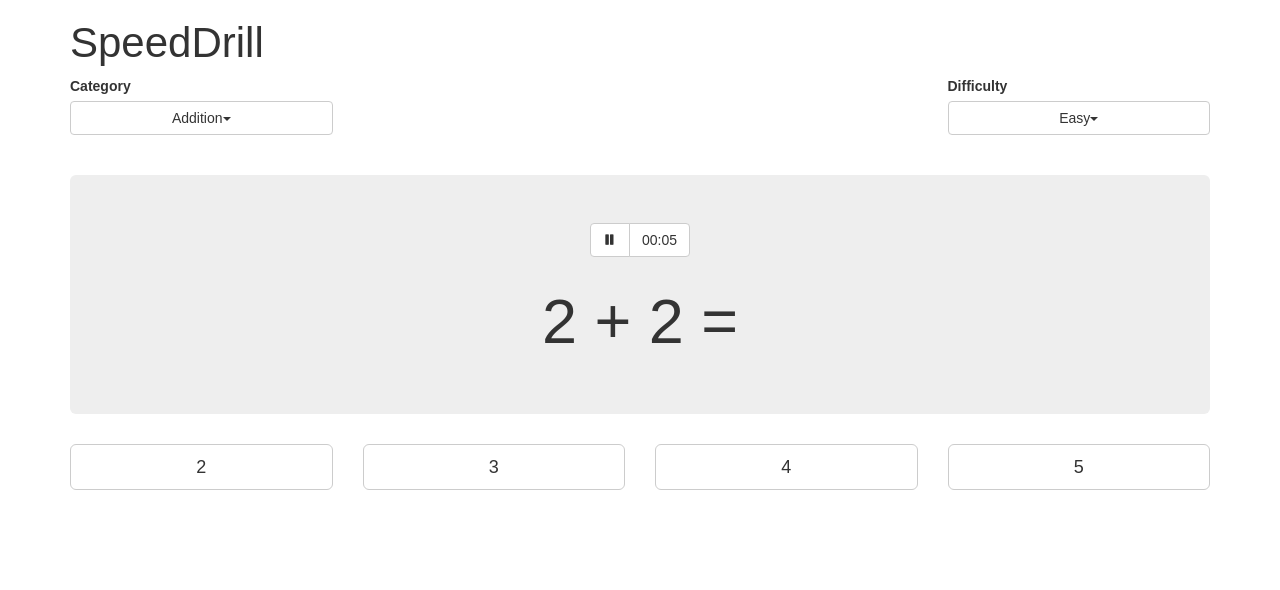
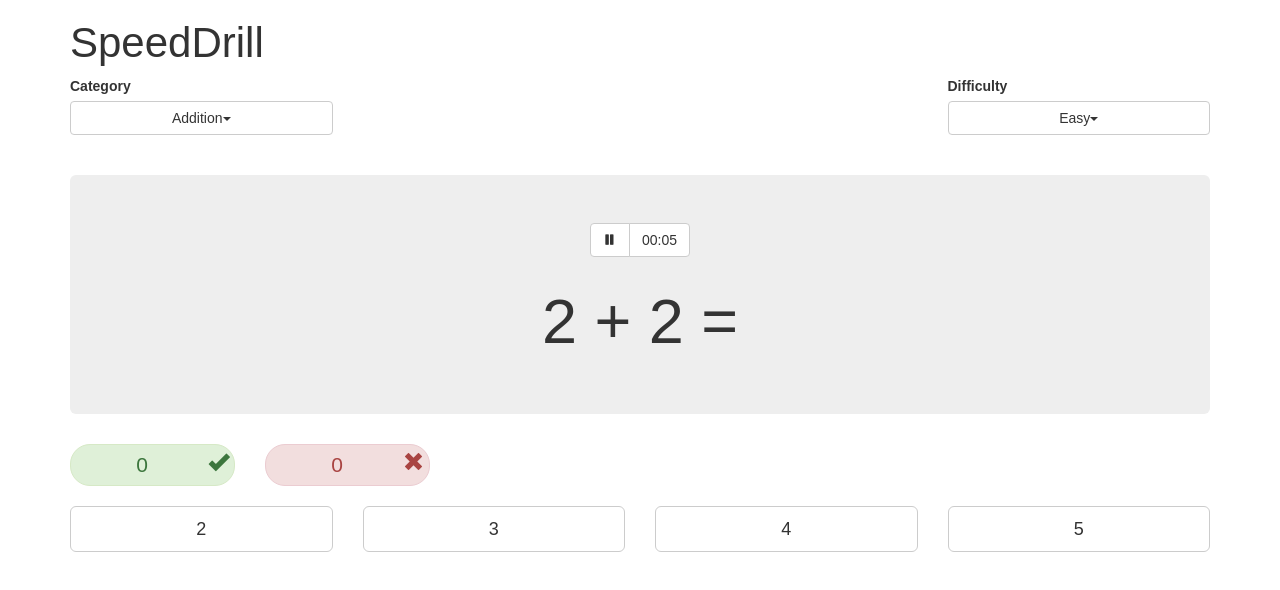
Before and after one commit to RadDog25/SpeedDrill, a React (Create React App) app: page / in a window 1280 px wide. Shown: the top 590 px of the page. Built offline with nearby package versions, Linux system fonts and the light colour scheme.

Commit message:
added alerts for answer scores, but going to try something else

```diff
--- a/src/components/Score.js
+++ b/src/components/Alert.js
@@ -5,8 +5,11 @@ import { clickedSetting } from '../actions/settingsActions.js';
 
 class Alert extends Component {
     render() {
-        return(
-            <div className={`alert alert-${this.props.type}`} role="alert">{ this.props.text }</div>
+        return (
+            <div className={`alert alert-${this.props.alert}`} role="alert">
+                {this.props.text}
+                <span className={`glyphicon glyphicon-${this.props.glyphicon}`} aria-hidden="true"></span><span className="sr-only">Error:</span>
+            </div>
         );
     }
 }
--- a/src/components/App.js
+++ b/src/components/App.js
@@ -7,6 +7,7 @@ require('../setupBootstrap.js'); //this script gets bootstrap up and running
 import DropdownMenu from './DropdownMenu.js'; //bring in components
 import Question from './Question.js';
 import Answer from './Answer.js';
+import Alert from './Alert.js';
 
 
 class App extends Component {
@@ -16,17 +17,26 @@ class App extends Component {
         <h1 className="title" >SpeedDrill</h1>
         <div className="row">
           <div className="col-xs-6 col-md-3">
-            <DropdownMenu title={this.props.settings.category} label="Category" lis={  ["Addition", "Subtraction", "Multiplication", "Divison"] }/>
+            <DropdownMenu title={this.props.settings.category} label="Category" lis={["Addition", "Subtraction", "Multiplication", "Divison"]} />
           </div>
           <div className="col-xs-6 col-md-3 col-md-offset-6">
-            <DropdownMenu title={this.props.settings.difficulty} label="Difficulty" lis={ ["Easy", "Medium", "Hard"] } />
+            <DropdownMenu title={this.props.settings.difficulty} label="Difficulty" lis={["Easy", "Medium", "Hard"]} />
           </div>
         </div>
         <Question />
+        {/* alert needs text, alert and glyphicon props  */}
+        <div className="row">
+          <div className="col-xs-6 col-md-2">
+            <Alert alert={"success"} glyphicon={"ok"} text={this.props.history.pastCorrectAnswers} />
+          </div>
+          <div className="col-xs-6 col-md-2">
+            <Alert alert={"danger"} glyphicon={"remove"} text={this.props.history.pastIncorrectAnswers} />
+          </div>
+        </div>
         <div className="row">
           { //make 4 answers
-            this.props.answers.map( (answer, index) => {
-              return <Answer answer={ answer } key={ index } index={ index } />
+            this.props.answers.map((answer, index) => {
+              return <Answer answer={answer} key={index} index={index} />
             })
           }
         </div>
@@ -39,7 +49,8 @@ function mapStateToProps(state) {
   return {
     settings: state.settings,
     answers: state.playState.answers,
+    history: state.history,
   }
 }
 
-export default connect (mapStateToProps) (App);
+export default connect(mapStateToProps)(App);
--- a/src/css/App.css
+++ b/src/css/App.css
@@ -1,5 +1,6 @@
 body .container {
   /* srink the jumbotron question display for smaller devices like phones */
+  /*modify the alert bootstrap class */
   /* myCorrect and .myIncorrect change the color of the answer buttons and question jumbotron depending on the validity of the users answer */
   /* for larger phones and all other devices, add some spacing between the buttons */ }
   body .container .title {
@@ -12,6 +13,13 @@ body .container {
     body .container .jumbotron {
       margin-top: 20px;
       margin-bottom: 20px; } }
+  body .container .alert {
+    font-size: 1.5em;
+    padding: 5px;
+    border-radius: 20px;
+    text-align: center; }
+    body .container .alert .glyphicon {
+      float: right; }
   body .container .myCorrect {
     background-color: #dff0d8;
     color: #468847; }
--- a/src/css/App.scss
+++ b/src/css/App.scss
@@ -13,6 +13,16 @@ body {
             .jumbotron {
                 margin-top: 20px;
                 margin-bottom: 20px;
+            }
+        }
+        /*modify the alert bootstrap class */
+        .alert {
+            font-size: 1.5em;
+            padding: 5px;
+            border-radius: 20px;
+            text-align: center;
+            .glyphicon {
+                float: right;
             }
         }
         /* myCorrect and .myIncorrect change the color of the answer buttons and question jumbotron depending on the validity of the users answer */
--- a/src/reducers/historyReducer.js
+++ b/src/reducers/historyReducer.js
@@ -10,7 +10,7 @@ let historyReducer = (state = initialHistoryState, action) => {
             let numberAnswered = state.pastCorrectAnswers + state.pastIncorrectAnswers;
             state = action.payload.isCorrect ? {
                 ...state,
-                //the formula below calculates the new average answer time // basically just total time divided by total answers //
+                // the formula below calculates the new average answer time // basically just total time divided by total answers //
                 averageAnswerTime: (((state.averageAnswerTime) * (numberAnswered) + action.payload.currentAnswerTime) /
                     (numberAnswered + 1)),
                 // incorrect answers do not affect the averageAnswerTime //
```
Also changed, not shown: 2 other files (tests, documents, lock files or other folders).
